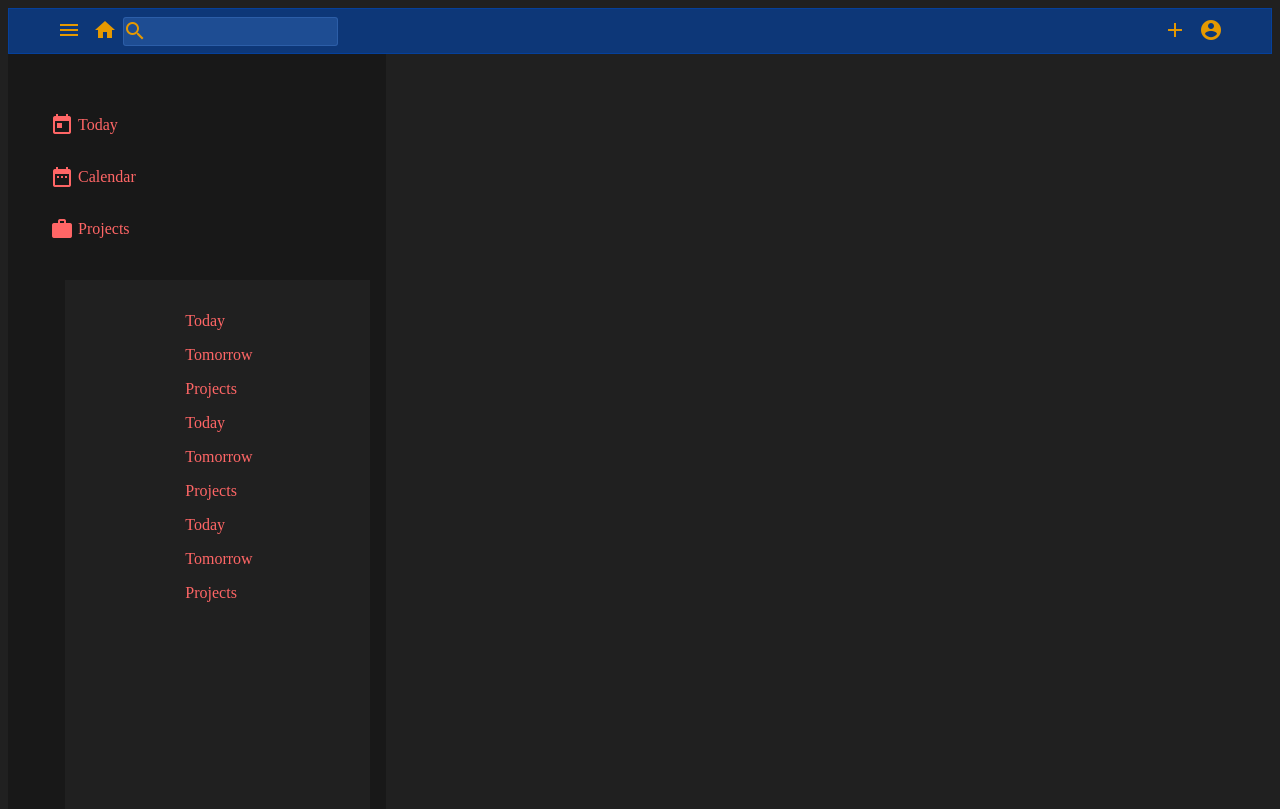
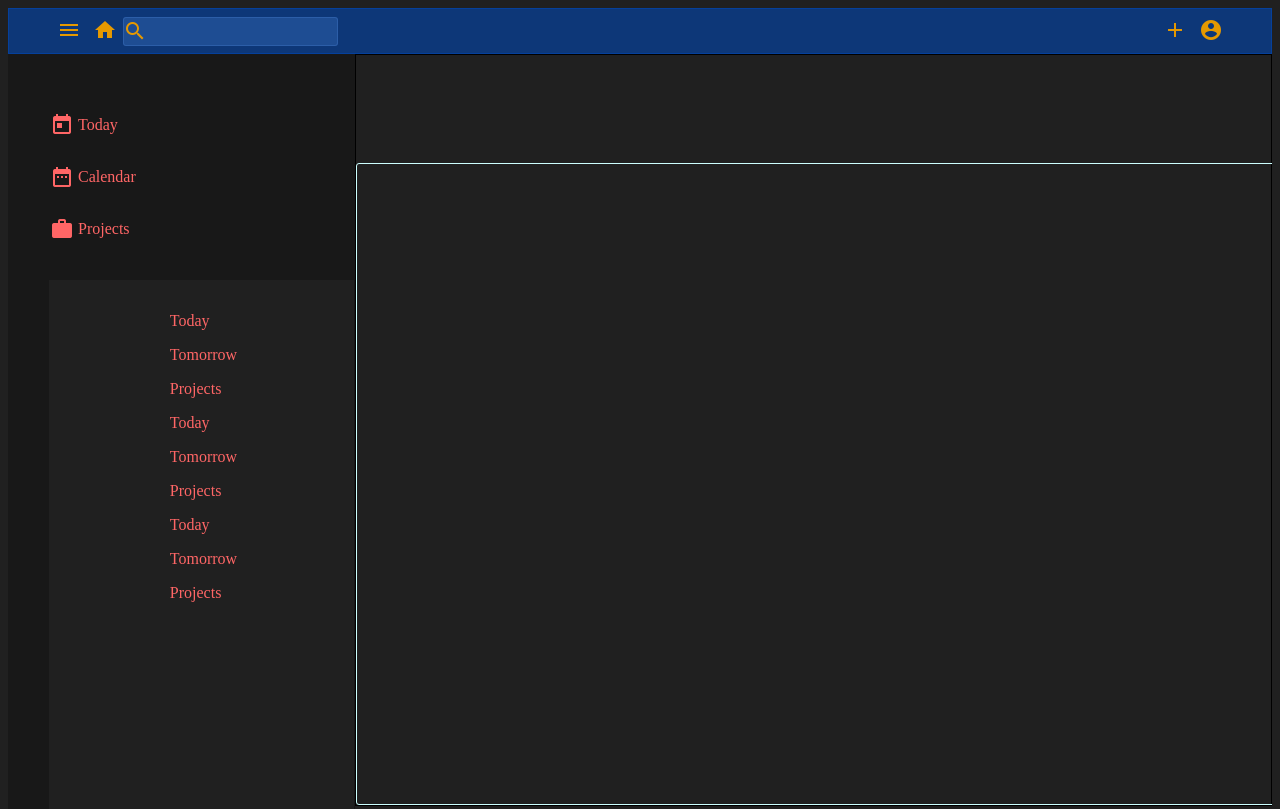
Before and after one commit to cgyee/ToDo-List, a website built with webpack: page dist/index.html in a window 1280 px wide. Shown: the top 809 px of the page. Built offline with nearby package versions, Linux system fonts and the light colour scheme.

Commit message:
playing with colors

```diff
--- a/dist/css/style.css
+++ b/dist/css/style.css
@@ -100,7 +100,7 @@ p {
 
 #main-app {
     display: flex;
-    flex-direction: column;
+    flex-direction: row;
 }
 
 #main-sidebar {
@@ -151,7 +151,17 @@ p {
 
 }
 
-#display-projects {
+#display-out-container {
     width: 100%;
     height: calc(100vh - 120px);
 }
+
+#display-in-container {
+    height: 80vh;
+    width: 80vw;
+    border: 1px solid rgb(204, 255, 255);
+    border-radius: 3px;
+    margin: auto;
+    display: flex;
+    flex-direction: column;
+}
--- a/dist/index.html
+++ b/dist/index.html
@@ -63,8 +63,10 @@
                         <div id="display-header">
 
                         </div>
-                        <div id="display-projects">
+                        <div id="display-out-container">
+                            <div id="display-in-container">
 
+                            </div>
                         </div>
                     </div>
                 </div>
```
